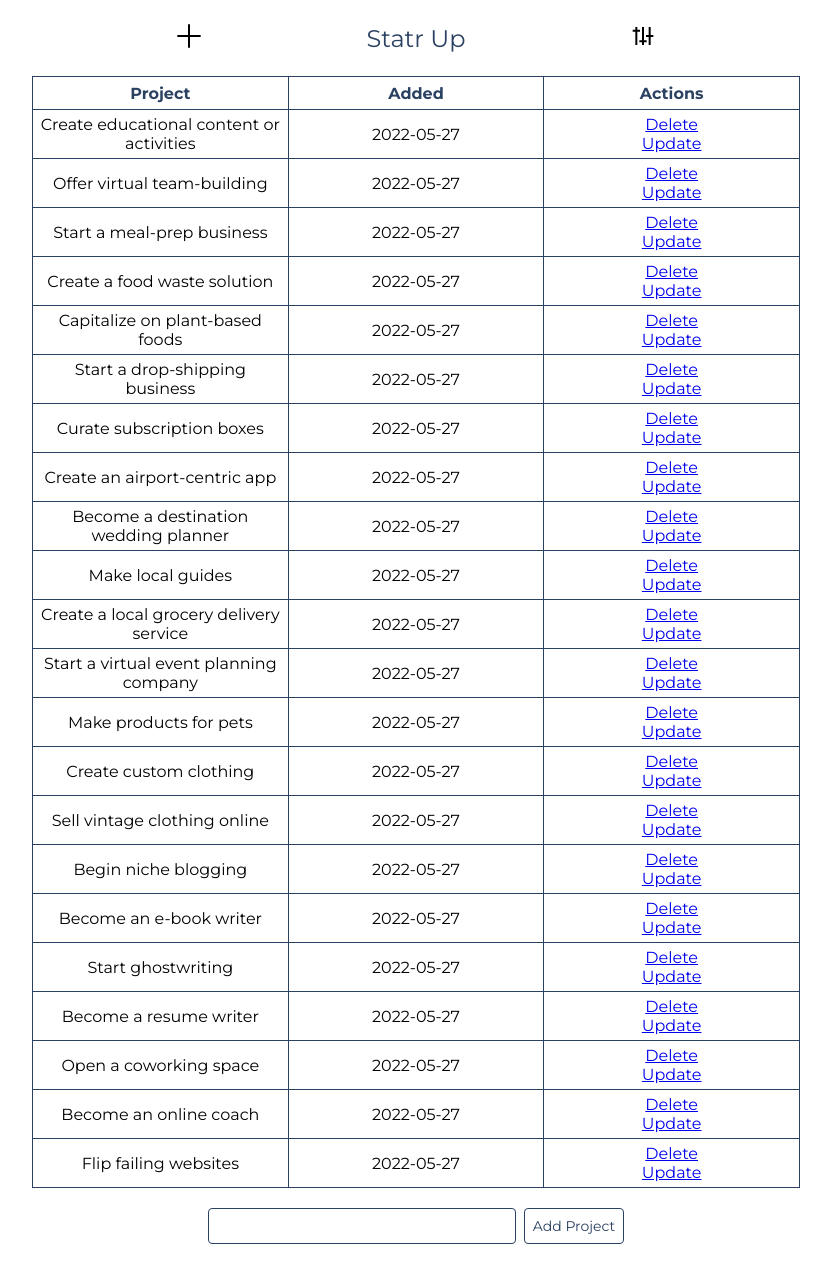
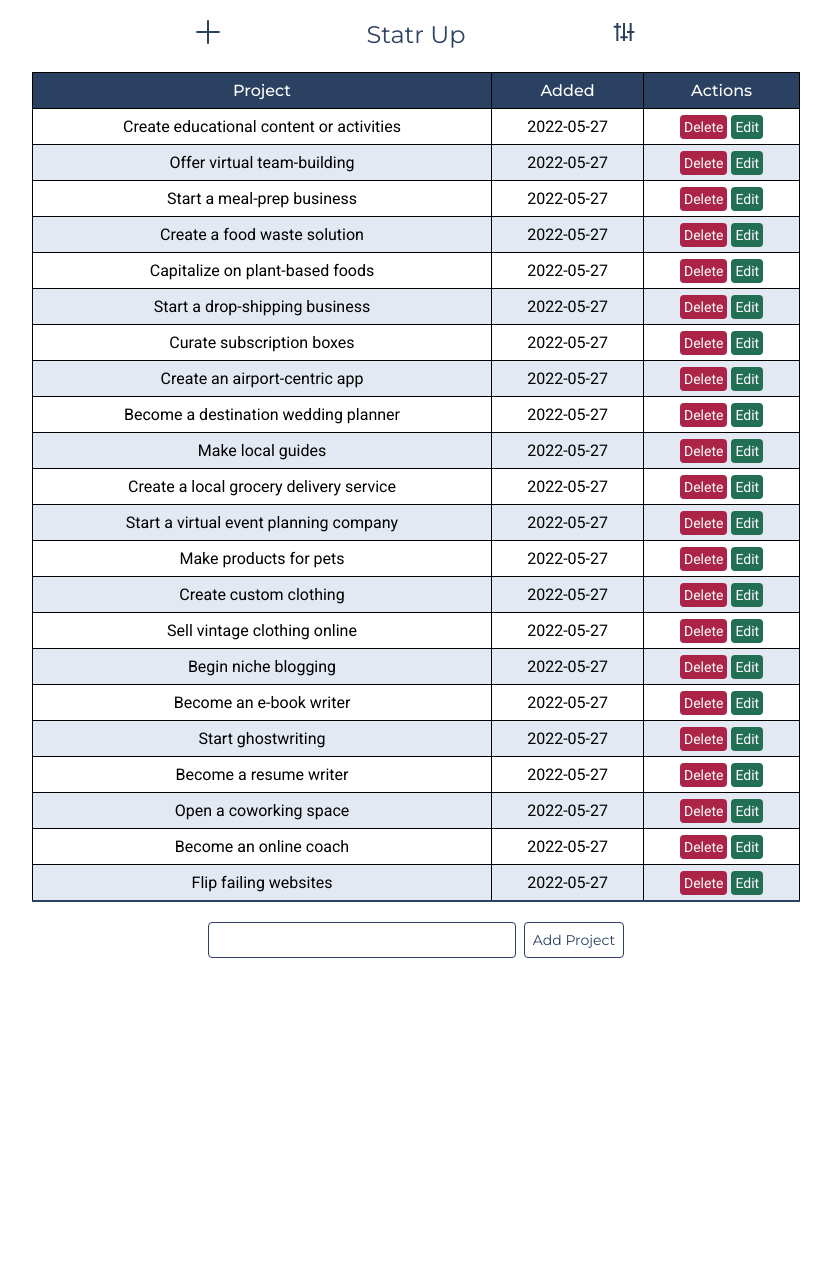
Before and after one commit to devanshg03/Statr-Up, a Flask app: page /projects/ in a window 1280 px wide. Shown: the whole page, without its empty margins (224-1055 px from the left). After the commit the page ends 958 px from the top, so only its background shows below. Run offline with Flask 2, Linux system fonts and the light colour scheme; data comes from the database, SQL or seed files in the repository; both versions use the stored data as it was after the commit.

Commit message:
Polished editing table, icons color coded

```diff
--- a/static/css/style.css
+++ b/static/css/style.css
@@ -5,21 +5,21 @@
 
 nav {
   display: flex;
-  margin-top: 20px;
+  margin-top: 1em;
   flex-direction: row;
   width: 100%;
-  max-width: 486px;
-  padding: 0 32px 0;
+  max-width: 30em;
   justify-content: space-between;
   align-items: center;
 }
 
 nav a {
+  margin: 0 16px 0;
   text-decoration: none;
 }
 
 nav a img {
-  height: 2rem;
+  height: 2em;
 }
 
 nav li a {
@@ -45,40 +45,65 @@ h4 {
 }
 
 table, td, th {
-  border: 1px solid #2b4162;
-}
-
-th {
-  color: #2b4162;
-}
-
-table td a {
-  text-align: center;
-  display: flex;
-  justify-content: center;
+  border: thin solid #000;
 }
 
 table {
   margin-top: 20px;
   border-collapse: collapse;
   width: 60%;
-  table-layout: fixed;
+}
+
+table tbody tr:nth-of-type(odd) {
+  background-color: #E3E9F3;
+}
+
+table tbody tr:last-of-type {
+  border-bottom: 2px solid #2B4162;
 }
 
 th {
-  height: 30px;
+  font-weight: 500;
+  padding: 8px;
+  color: #fff;
+  background-color: #2B4162;
 }
 
 td {
   text-align: center;
-  padding: 5px;
+  padding: 8px;
+  font-family: roboto, sans-serif;
+}
+
+td a {
+  font-family: roboto, sans-serif;
+  text-decoration: none;
+  font-size: 14px;
+  padding: 4px;
+  border-radius: 4px;
+}
+
+#del {
+  color: #fff;
+  background-color: #AB2346;
+}
+
+#upd {
+  color: #fff;
+  background-color: #226F54;
+}
+
+tr:hover {
+  color: #557BB4;
+  font-weight: 500;
 }
 
 form {
   margin-top: 12px;
   display: flex;
   padding-top: 8px;
-  padding-bottom: 8px;;
+  padding-bottom: 8px;
+  ;
   flex-direction: row;
   justify-content: center;
   width: 60%;
@@ -129,7 +154,6 @@ form button:hover {
   align-items: center;
   width: 60%;
   margin-bottom: 40px;
-
 }
 
 .random-preview {
@@ -142,10 +166,10 @@ form button:hover {
   align-items: center;
   border-radius: 5%;
   margin: 20px 20px 0;
-  padding: 1em;
   box-shadow: 2px 2px 8px 2px #DDD;
+  /*
   -webkit-animation: flip 1s;
-  animation: flip 1s;
+  animation: flip 1s;*/
 }
 
 .random-preview h5 {
@@ -199,14 +223,17 @@ form button:hover {
   from {
     transform: rotateY(90deg)
   }
+
   to {
     transform: rotateY(0deg)
   }
 }
+
 @keyframes flip {
   from {
     transform: rotateY(90deg)
   }
+
   to {
     transform: rotateY(0deg)
   }
--- a/templates/projects.html
+++ b/templates/projects.html
@@ -23,8 +23,8 @@
           <td>{{ task.content }}</td>
           <td>{{ task.date_create.date() }}</td>
           <td>
-              <a href="/delete/{{task.id}}">Delete</a>
-              <a href="/update/{{task.id}}">Update</a>
+              <a href="/delete/{{task.id}}" id="del">Delete</a>
+              <a href="/update/{{task.id}}" id="upd">Edit</a>
           </td>
       </tr>
     {% endfor %}
```
Also changed, not shown: static/chat.svg, static/controls.svg, static/favourite-2.svg, static/person.svg, static/plus.svg, static/rotate.svg, test.db, 1 other file. Lines whose indentation alone changed are shown as unchanged.
